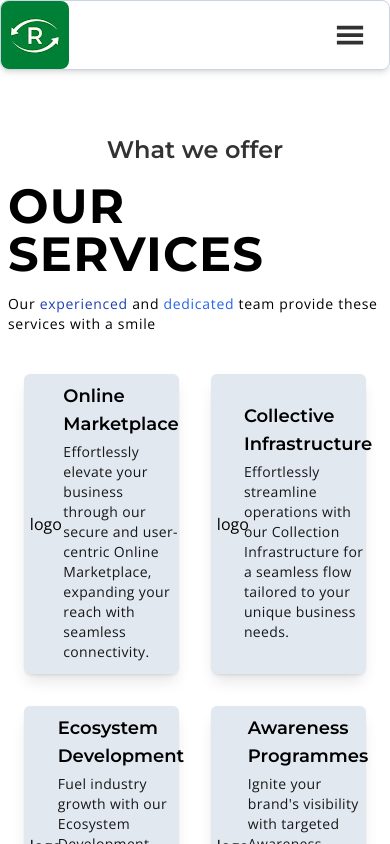
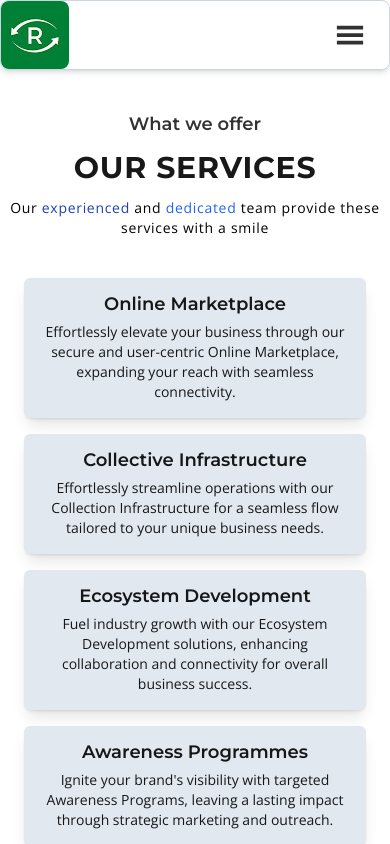
Before and after one commit to rewayy/Reway_final, a React (Vite) app: page /services in a window 390 px wide. Shown: the top 844 px of the page. Built offline with nearby package versions, Linux system fonts and the light colour scheme; a web font is replaced by a local one.

Commit message:
add responsiveness to Services Page

```diff
--- a/src/pages/Services.jsx
+++ b/src/pages/Services.jsx
@@ -3,29 +3,29 @@ import ServicesList from './ServiceList'
 
 const Services = () => {
   return (
-    <div id='blogs' className='w-full h-screen min-w-[375px] md:mb-[15vh]  '>
+    <div id='blogs' className='w-full h-screen min-w-[375px] md:mb-[15vh] mb-6 relative -z-40 '>
         <div className='max-w-[1183px] lg:m-auto mx-2 py-6 md:mx-4   mb-8  rounded-md text-black  h-full flex items-center justify-center'>
             <div className='w-full h-full flex flex-col  items-center '>
 
                 {/* Heading div */}
-                <div className='w-full py-4 flex flex-col  items-center my-2 gap-4 '>
-                    <span className='text-black opacity-80 font-semibold text-2xl font-mont '> What we offer </span>
-                    <h1 className='text-black text-5xl font-mont '> Our Services </h1>
-                    <p className='text-sm tracking-wider '>Our <span className='text-blue-800  tracking-wider'> experienced</span > and
+                <div className='w-full sm:py-2 md:py-4  flex flex-col justify-center items-center md:my-2 sm:my-1 mb-6 sm:mb-4 md:mb-0 gap-3 md:gap-4 '>
+                    <span className='text-black opacity-80 font-semibold text-lg sm:text-xl md:text-2xl font-mont '> What we offer </span>
+                    <h1 className='text-black md:text-5xl text-3xl  sm:text-4xl font-mont opacity-90 md:opacity-100 '> Our Services </h1>
+                    <p className='text-sm tracking-wider  text-center '>Our <span className='text-blue-800  tracking-wider'> experienced</span > and
                     <span className='text-blue-600  tracking-wider'> dedicated </span>team provide these services with a smile</p>
                 </div>
 
                     <div >
-                        <div className=' w-full h-full grid  gap-8 p-4 grid-cols-2 '>
+                        <div className=' w-full h-full grid gap-4  md:gap-8 p-4 grid-co1s-1 overflow-hidden md:grid-cols-2 '>
                         {ServicesList.map(({id,heading,logo,description})=>(
-                            <div className=' text-start  flex  gap-2 justify-center  drop-shadow-sm  rounded-md bg-slate-200 hover:bg-slate-300/60 shadow-lg'>
-                                <div className=' w-1/5 text-center flex flex-row items-center justify-center'>
+                            <div className=' md:text-start text-center  md:flex  gap-2 justify-center  drop-shadow-sm  rounded-md bg-slate-200 hover:bg-slate-300/60 shadow-lg'>
+                                <div className='hidden  w-1/5 text-center md:flex flex-row items-center justify-center'>
                                     {logo }
                                 </div>
-                                <div className=' w-2/3 flex justify-center font-semibold text-lg  items-center'>
-                                    <div className='p-2'>
-                                            <h2>{heading} </h2>
-                                            <p className='text-sm font-normal tracking-wide leading-5 opacity-90 py-1'>{description} </p>
+                                <div className='w-full  md:w-2/3 flex justify-center font-semibold text-lg  items-center'>
+                                    <div className=' p-3  md:p-2  '>
+                                            <h2 className='opacity-90'>{heading} </h2>
+                                            <p className='text-sm px-1 md:px-0 font-normal md:tracking-wide leading-5 opacity-90 py-1'>{description} </p>
                                     </div>
                                 </div>
                             </div>
```
